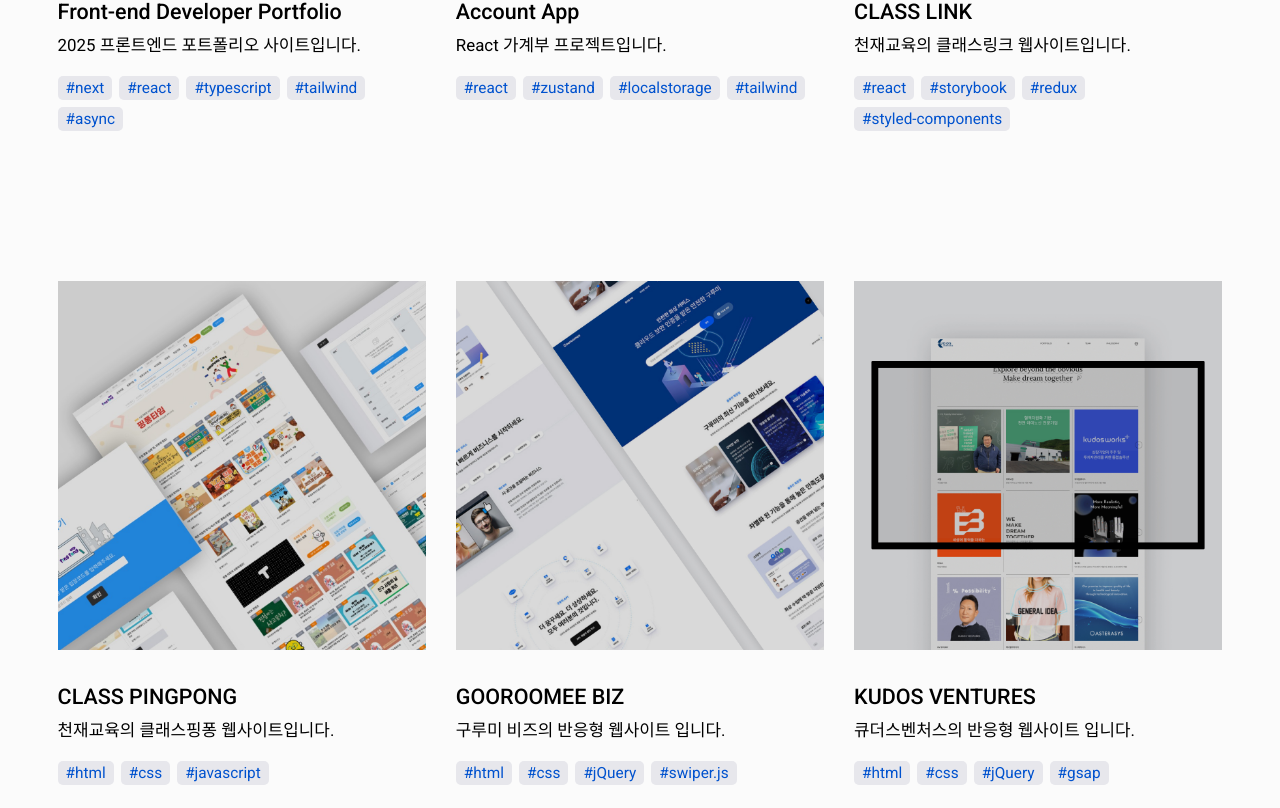
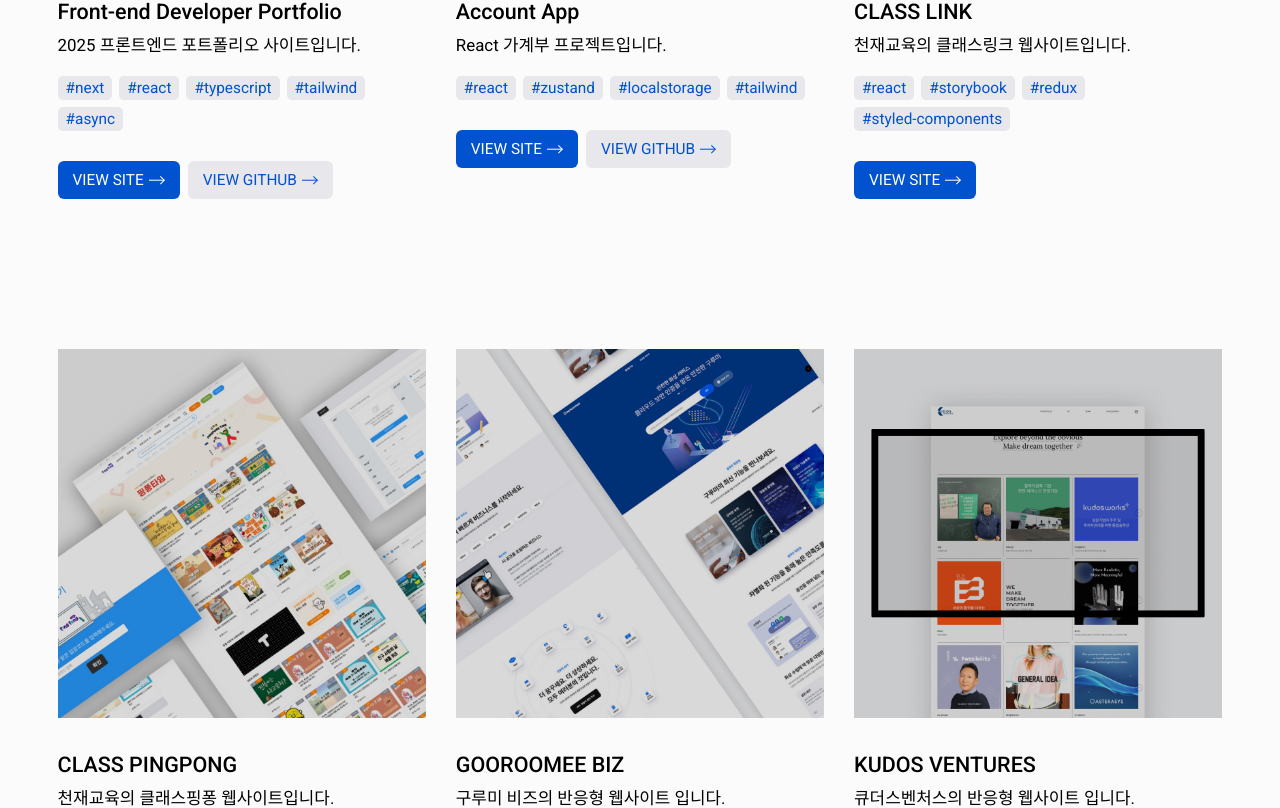
Before and after one commit to iamyuna/front_portfolio, a Next.js app: page /projects in a window 1280 px wide. Shown: the part 912-1720 px from the top of the page. Built offline with nearby package versions, Linux system fonts and the light colour scheme.

Commit message:
프로젝트 hover 수정/ button 추가

```diff
--- a/components/ProjectList.tsx
+++ b/components/ProjectList.tsx
@@ -5,6 +5,7 @@
   image: string;
   link: string;
   skills?: string[];
+  code?: string;
 }
 
 interface Props {
@@ -14,15 +15,14 @@
 export default function ProjectList({project}: Props){
 
     return (
-        <li className="w-[calc(33.333%-20px)] group max-lg:w-[calc(50%-15px)] max-md:w-full">
-            <a href={project.link} target="_blank">
-                <div className="relative w-full pb-[100%] top-0 left-0">
-                    <div className="absolute bg-black overflow-hidden">
+        <li className="w-[calc(33.333%-20px)] max-lg:w-[calc(50%-15px)] max-md:w-full">
+            <div className="relative block w-full pb-[100%] top-0 left-0 group">
+                <a href={project.link} target="_blank" className="absolute bg-black overflow-hidden">
                     <img className="w-full h-full object-cover transition duration-[600ms] lg:group-hover:opacity-30" src={project.image} alt={project.title} />
-                        <span className="absolute top-1/2 left-1/2 -translate-x-1/2 -translate-y-1/2 overflow-hidden">
+                    <div className="flex absolute top-1/2 left-1/2 -translate-x-1/2 -translate-y-1/2 transition duration-[600ms] opacity-0 lg:group-hover:opacity-100">
                         <p className="text-[1.1rem] text-white translate-y-full transition duration-[600ms] lg:group-hover:translate-y-0">VIEW SITE</p>
-                        </span>
                     </div>
+                </a>
             </div>
             <div className="mt-[34px]">
                 <strong className="text-[1.4rem] font-medium">{project.title}</strong>
@@ -32,8 +32,27 @@
                         <li key={skill} className="text-[1rem] text-[#0052ce] bg-[#E7E7EC] p-[3px_8px] rounded-[5px]">#{skill}</li>
                     ))}
                 </ul>
+                    <div className="flex mt-[30px]">
+                        <a href={project.link} target="_blank" className="flex items-center text-[1rem] text-white bg-[#0052ce] p-[10px_15px] rounded-[6px]">
+                            VIEW SITE
+                            <svg className="ml-[5px]" width="16" height="9" viewBox="0 0 16 9" fill="none" xmlns="http://www.w3.org/2000/svg">
+                                <path d="M15 3.70715V4.70715H0V3.70715H15Z" fill="#fff"/>
+                                <path d="M15.7074 4.00026L15.0003 4.70737L11 0.707107L11.7072 0L15.7074 4.00026Z" fill="#fff"/>
+                                <path d="M15.9115 4.20993L15.2044 3.50282L11 7.7072L11.7072 8.41431L15.9115 4.20993Z" fill="#fff"/>
+                            </svg>
+                        </a>
+                        {project.code &&
+                            <a href={project.code} target="_blank" className="flex items-center text-[1rem] text-[#0052ce] bg-[#E7E7EC] p-[10px_15px] rounded-[6px] ml-[8px]">
+                                VIEW GITHUB
+                                <svg className="ml-[5px]" width="16" height="9" viewBox="0 0 16 9" fill="none" xmlns="http://www.w3.org/2000/svg">
+                                    <path d="M15 3.70715V4.70715H0V3.70715H15Z" fill="#0052ce"/>
+                                    <path d="M15.7074 4.00026L15.0003 4.70737L11 0.707107L11.7072 0L15.7074 4.00026Z" fill="#0052ce"/>
+                                    <path d="M15.9115 4.20993L15.2044 3.50282L11 7.7072L11.7072 8.41431L15.9115 4.20993Z" fill="#0052ce"/>
+                                </svg>
+                            </a>
+                        }
                     </div>
-            </a>
+            </div>
         </li>
     );
 }
--- a/data/projects.json
+++ b/data/projects.json
@@ -11,7 +11,8 @@
         "typescript",
         "tailwind",
         "async"
-    ]
+    ],
+    "code": "https://github.com/iamyuna/front_portfolio"
   },
   {
     "id": 2,
@@ -24,7 +25,8 @@
         "zustand",
         "localstorage",
         "tailwind"
-    ]
+    ],
+    "code": "https://github.com/iamyuna/accountapp"
   },
   {
     "id": 3,
@@ -113,6 +115,7 @@
         "html",
         "scss",
         "jQuery"
-    ]
+    ],
+    "code": "https://github.com/iamyuna/2023_portfolio"
   }
 ]
```
Lines whose indentation alone changed are shown as unchanged.
